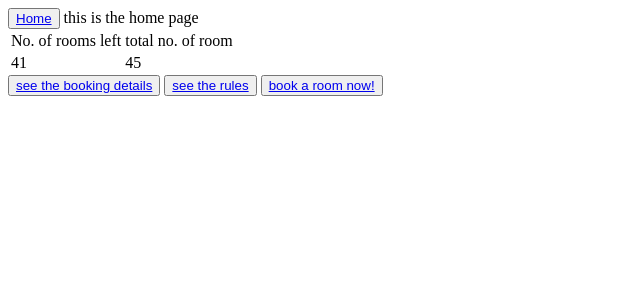
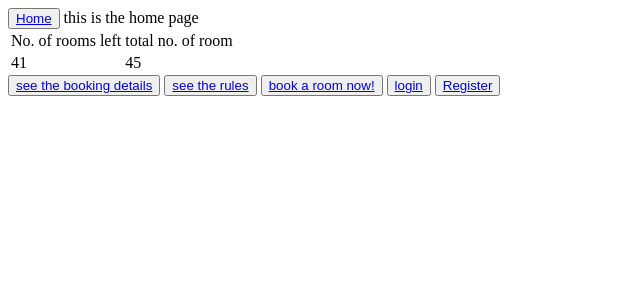
Before and after one commit to priyamshankar/RoomSlotBookingApp, a Django app: page / in a window 1280 px wide. Shown: the top 300 px of the page, without its empty margins (0-640 px from the left). Run offline with Django 4.2, Linux system fonts and the light colour scheme; data comes from the database, SQL or seed files in the repository; both versions use the stored data as it was after the commit.

Commit message:
register page compleated

```diff
--- a/roomSlotBooking/customer/urls.py
+++ b/roomSlotBooking/customer/urls.py
@@ -9,5 +9,7 @@ urlpatterns = [
     path('booking/',views.bookingCl,name='booking'),
     path('customerlist/',views.customerList, name='customerList'),
     path('rules/', views.context ,name='rules'),
-    path('book/',views.book, name='book')
+    path('book/',views.book, name='book'),
+    path('login',views.login,name='login'),
+    path('register',views.register,name='register')
 ]
--- a/roomSlotBooking/customer/views.py
+++ b/roomSlotBooking/customer/views.py
@@ -1,6 +1,9 @@
+from cairo import FORMAT_A1
 from django.shortcuts import render, redirect
 from .models import *
 from .forms import *
+from django.contrib.auth.forms import UserCreationForm
+from django.contrib import messages
 # Create your views here.
 
 
@@ -72,3 +75,18 @@ def book(request):
             return redirect('/')
     context={'form':form,'form2':form2}
     return render(request,'book.html',context)
+
+
+def login(request):
+    return render(request, 'login.html')
+
+def register(request):
+    form=CreateUserForm()
+    if request.method=='POST':
+        form=CreateUserForm(request.POST)
+        if form.is_valid():
+            form.save()
+            messages.success(request,'account is created')
+            return redirect(login)
+    context={'form':form}
+    return render (request,'register.html',context)
--- a/roomSlotBooking/templates/home.html
+++ b/roomSlotBooking/templates/home.html
@@ -16,4 +16,7 @@
 <button><a href=" {% url 'rules'%} ">see the rules</a></button>
 
 <button><a href=" {% url 'book'%} ">book a room now!</a></button>
+<button><a href=" {% url 'login'%} ">login</a></button>
+<button><a href=" {% url 'register'%} ">Register</a></button>
+
 {% endblock content %}
```
Also changed, not shown: roomSlotBooking/customer/forms.py (+11 -1 lines), roomSlotBooking/templates/login.html (added, +8 -0 lines), roomSlotBooking/templates/register.html (added, +7 -0 lines), roomSlotBooking/db.sqlite3.
